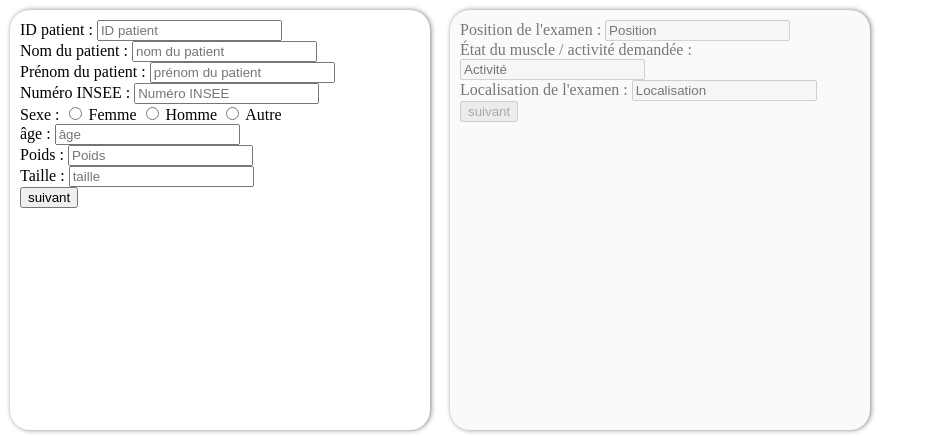
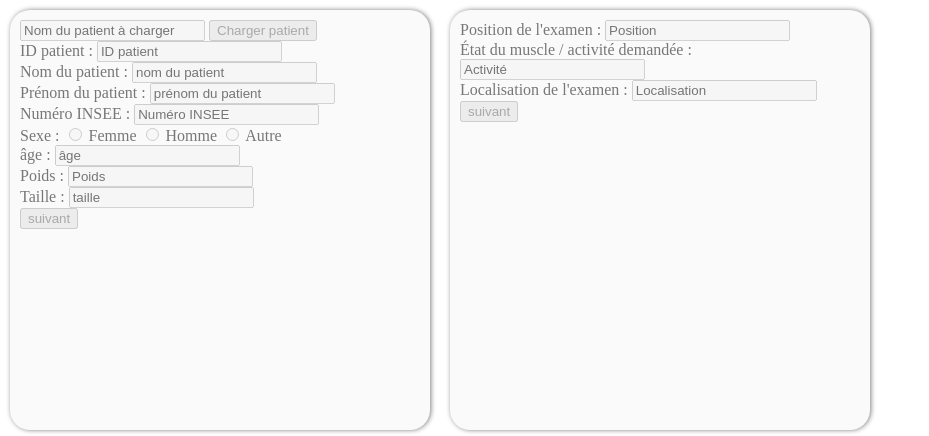
Before and after one commit to A-Louarn/DICOM, a PHP site: page / in a window 1280 px wide. Shown: the top 436 px of the page, without its empty margins (0-929 px from the left). Run offline with PHP 8.4, Linux system fonts and the light colour scheme; data that the repository does not hold is empty.

Commit message:
added disable() function & firsts modifications for DB interface

```diff
--- a/index.php
+++ b/index.php
@@ -1,12 +1,16 @@
 <?php
+    function disable()
+    {
+        if($page == $current_building_page)
+            echo "disabled";
+    }
+
     $page_number = 3;
     $current_building_page = 0;
     if(!isset($_GET['page']) || !is_numeric($_GET['page']))
         $page = 0;
     else
         $page = $_GET['page']%$page_number;
-
-//TODO:charger patient en interrogeant la BDD + input datalist
 ?>
 <!DOCTYPE html>
 <html>
@@ -16,51 +20,60 @@
         <meta charset="utf-8" />
     </head>
     <body>
-        <div id="reglagesPatient" class="<?php echo ($page == $current_building_page)? "":'disabled'?> reglagebox leftcolumn toprow">
+        <div id="reglagesPatient" class="<?php disable() ?> reglagebox leftcolumn toprow">
+            <div>
+                <input type="text" id="chargerPatient" list="liste-charger-patient" placeholder="Nom du patient &agrave; charger" <?php disable() ?> />
+                <datalist id="liste-charger-patient">
+                    <?php
+                        //TODO: load list from DB
+                    ?>
+                </datalist>
+                <input type="button" id="boutonChargerPatient" value="Charger patient" <?php disable() ?> />
+            </div>
             <form action="./process_page.php?page=<?php echo $current_building_page ?>" method="post">
                 <label for="id-patient">ID patient :</label>
-                    <input type="text" id="id-patient" name="id-patient" placeholder="ID patient" <?php echo ($page == $current_building_page)? "":'disabled'?> />
+                    <input type="text" id="id-patient" name="id-patient" placeholder="ID patient" <?php disable() ?> />
                 <br />
                 <label for="nom-patient">Nom du patient :</label>
-                    <input type="text" id="nom-patient" name="nom-patient" placeholder="nom du patient" <?php echo ($page == $current_building_page)? "":'disabled'?> />
+                    <input type="text" id="nom-patient" name="nom-patient" placeholder="nom du patient" <?php disable() ?> />
                 <br />
                 <label for="prenom-patient">Pr&eacute;nom du patient :</label>
-                    <input type="text" id="prenom-patient" name="prenom-patient" placeholder="pr&eacute;nom du patient" <?php echo ($page == $current_building_page)? "":'disabled'?> />
+                    <input type="text" id="prenom-patient" name="prenom-patient" placeholder="pr&eacute;nom du patient" <?php disable() ?> />
                 <br />
                 <label for="insee-patient">Num&eacute;ro INSEE :</label>
-                    <input type="text" id="insee-patient" name="insee-patient" placeholder="Num&eacute;ro INSEE" <?php echo ($page == $current_building_page)? "":'disabled'?> />
+                    <input type="text" id="insee-patient" name="insee-patient" placeholder="Num&eacute;ro INSEE" <?php disable() ?> />
                 <br />
-                <label>Sexe :</label>   <input type="radio" name="sexe-patient" id="sexe-patient-F" value="F" <?php echo ($page == $current_building_page)? "":'disabled'?> />
+                <label>Sexe :</label>   <input type="radio" name="sexe-patient" id="sexe-patient-F" value="F" <?php disable() ?> />
                                             <label for="sexe-patient-F">Femme</label>
-                                        <input type="radio" name="sexe-patient" id="sexe-patient-H" value="H" <?php echo ($page == $current_building_page)? "":'disabled'?> />
+                                        <input type="radio" name="sexe-patient" id="sexe-patient-H" value="H" <?php disable() ?> />
                                             <label for="sexe-patient-H">Homme</label>
-                                        <input type="radio" name="sexe-patient" id="sexe-patient-A" value="A" <?php echo ($page == $current_building_page)? "":'disabled'?> />
+                                        <input type="radio" name="sexe-patient" id="sexe-patient-A" value="A" <?php disable() ?> />
                                             <label for="sexe-patient-A">Autre</label>
                 <br />
                 <label for="age-patient">&acirc;ge :</label>
-                    <input type="number" id="age-patient" name="age-patient" placeholder="&acirc;ge" <?php echo ($page == $current_building_page)? "":'disabled'?> />
+                    <input type="number" id="age-patient" name="age-patient" placeholder="&acirc;ge" <?php disable() ?> />
                 <br />
                 <label for="poids-patient">Poids :</label>
-                    <input type="number" id="poids-patient" name="poids-patient" placeholder="Poids" <?php echo ($page == $current_building_page)? "":'disabled'?> />
+                    <input type="number" id="poids-patient" name="poids-patient" placeholder="Poids" <?php disable() ?> />
                 <br />
                 <label for="taille-patient">Taille :</label>
-                    <input type="number" id="taille-patient" name="taille-patient" placeholder="taille" <?php echo ($page == $current_building_page)? "":'disabled'?> />
+                    <input type="number" id="taille-patient" name="taille-patient" placeholder="taille" <?php disable() ?> />
                 <br />
-                <input type="submit" value="suivant" <?php echo ($page == $current_building_page)? "":'disabled'?> />
+                <input type="submit" value="suivant" <?php disable() ?> />
             </form>
         </div>
         <?php ++$current_building_page; ?>
-        <div id="reglagesExamen" class="<?php echo ($page == $current_building_page)? "":'disabled'?> reglagebox rightcolumn toprow">
+        <div id="reglagesExamen" class="<?php disable() ?> reglagebox rightcolumn toprow">
             <form action="./process_page.php?page=<?php echo $current_building_page ?>" method="post">
                 <label for="position-examen">Position de l'examen :</label>
-                    <input type="text" id="position-examen" list="liste-positions-examen" placeholder="Position" <?php echo ($page == $current_building_page)? "":'disabled'?> />
+                    <input type="text" id="position-examen" list="liste-positions-examen" placeholder="Position" <?php disable() ?> />
                     <datalist id="liste-positions-examen">
                        <option>Debout</option>
                        <option>Allong&eacute;</option>
                     </datalist>
                     <br />
                 <label for="activite-examen">&Eacute;tat du muscle / activit&eacute; demand&eacute;e :</label>
-                    <input type="text" id="activite-examen" list="liste-activites-examen" placeholder="Activit&eacute;" <?php echo ($page == $current_building_page)? "":'disabled'?> />
+                    <input type="text" id="activite-examen" list="liste-activites-examen" placeholder="Activit&eacute;" <?php disable() ?> />
                     <datalist id="liste-activites-examen">
                         <option>Repos</option>
                         <option>Contraction</option>
@@ -68,41 +81,41 @@
                     </datalist>
                     <br />
                 <label for="localisation-examen">Localisation de l'examen :</label>
-                    <input type="text" id="localisation-examen" list="liste-localisations-examen" placeholder="Localisation" <?php echo ($page == $current_building_page)? "":'disabled'?> />
+                    <input type="text" id="localisation-examen" list="liste-localisations-examen" placeholder="Localisation" <?php disable() ?> />
                     <datalist id="liste-localisations-examen">
                         <option>Bras</option>
                         <option>Mollet</option>
                         <option>Ventre</option>
                     </datalist>
                     <br />
-                <input type="submit" value="suivant" <?php echo ($page == $current_building_page)? "":'disabled'?> />
+                <input type="submit" value="suivant" <?php disable() ?> />
             </form>
         </div>
         <?php ++$current_building_page; ?>
-        <div id="reglagesMedecins" class="<?php echo ($page == $current_building_page)? "":'disabled'?> reglagebox leftcolumn bottomrow">
+        <div id="reglagesMedecins" class="<?php disable() ?> reglagebox leftcolumn bottomrow">
             <form action="./process_page.php?page=<?php echo $current_building_page ?>" method="post">
                 <label for="operateur">Op&eacute;rateur :</label>
-                    <input type="text" id="operateur" list="liste-operateur" placeholder="Op&eacute;rateur" <?php echo ($page == $current_building_page)? "":'disabled'?> />
+                    <input type="text" id="operateur" list="liste-operateur" placeholder="Op&eacute;rateur" <?php disable() ?> />
                     <datalist id="liste-operateur">
                         <option>Monsieur Stark</option>
                         <option>Madame Potts</option>
                     </datalist>
                     <br />
                 <label for="prescripteur">Prescripteur :</label>
-                    <input type="text" id="prescripteur" list="liste-prescripteur" placeholder="Prescripteur" <?php echo ($page == $current_building_page)? "":'disabled'?> />
+                    <input type="text" id="prescripteur" list="liste-prescripteur" placeholder="Prescripteur" <?php disable() ?> />
                     <datalist id="liste-prescripteur">
                         <option>Monsieur Wayne</option>
                         <option>Madame Kyle</option>
                     </datalist>
                 <br />
                 <label for="realisateur">R&eacute;alisateur :</label>
-                    <input type="text" id="realisateur" list="liste-realisateur" placeholder="R&eacute;alisateur" <?php echo ($page == $current_building_page)? "":'disabled'?> />
+                    <input type="text" id="realisateur" list="liste-realisateur" placeholder="R&eacute;alisateur" <?php disable() ?> />
                     <datalist id="liste-realisateur">
                         <option>Monsieur Rogers</option>
                         <option>Madame Carter</option>
                     </datalist>
                     <br />
-                <input type="submit" value="suivant" <?php echo ($page == $current_building_page)? "":'disabled'?> />
+                <input type="submit" value="suivant" <?php disable() ?> />
             </form>
         </div>
         <div id="sauvegarder" class="reglagebox rightcolumn bottomrow">
```
